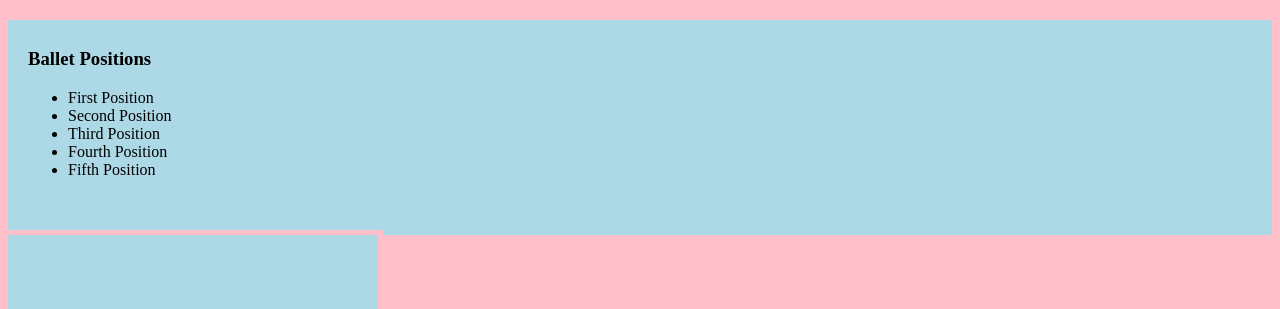
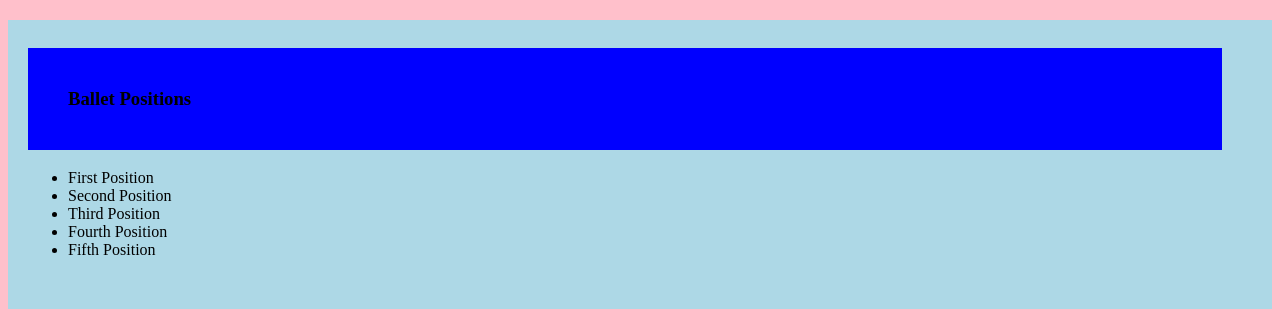
Before and after one commit to JanigianMarielle/First-GitHub-Page, a plain HTML site: page index.html in a window 1280 px wide. Shown: the part 444-753 px from the top of the page. Drawn offline with Linux system fonts and the light colour scheme.

Commit message:
Update style.css

```diff
--- a/style.css
+++ b/style.css
@@ -25,7 +25,7 @@ img {
   margin-right: auto;
 }
 
-  #header3 {
+  h3 {
 background-color: blue;
     padding: 40px;
   }
```
